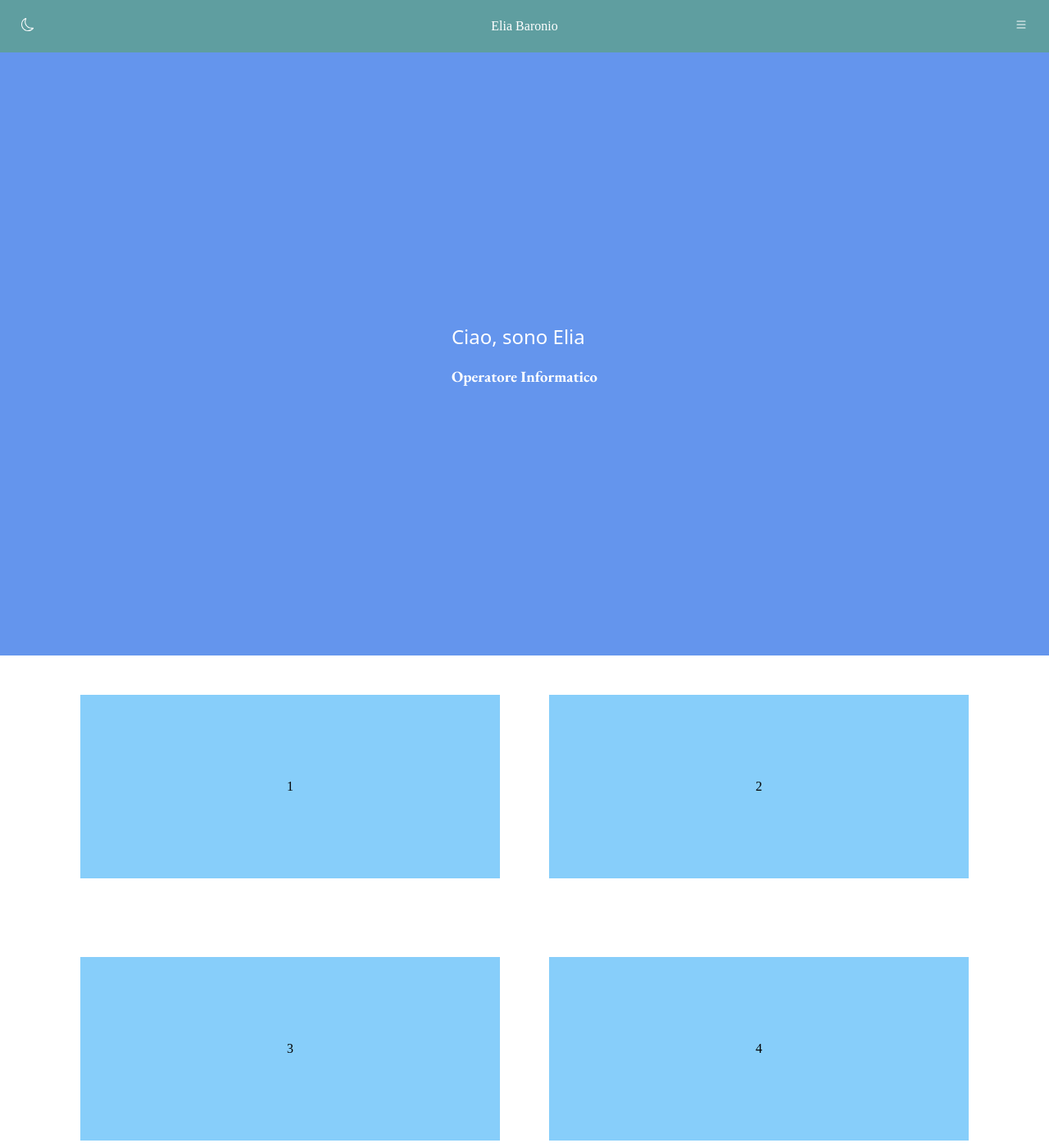
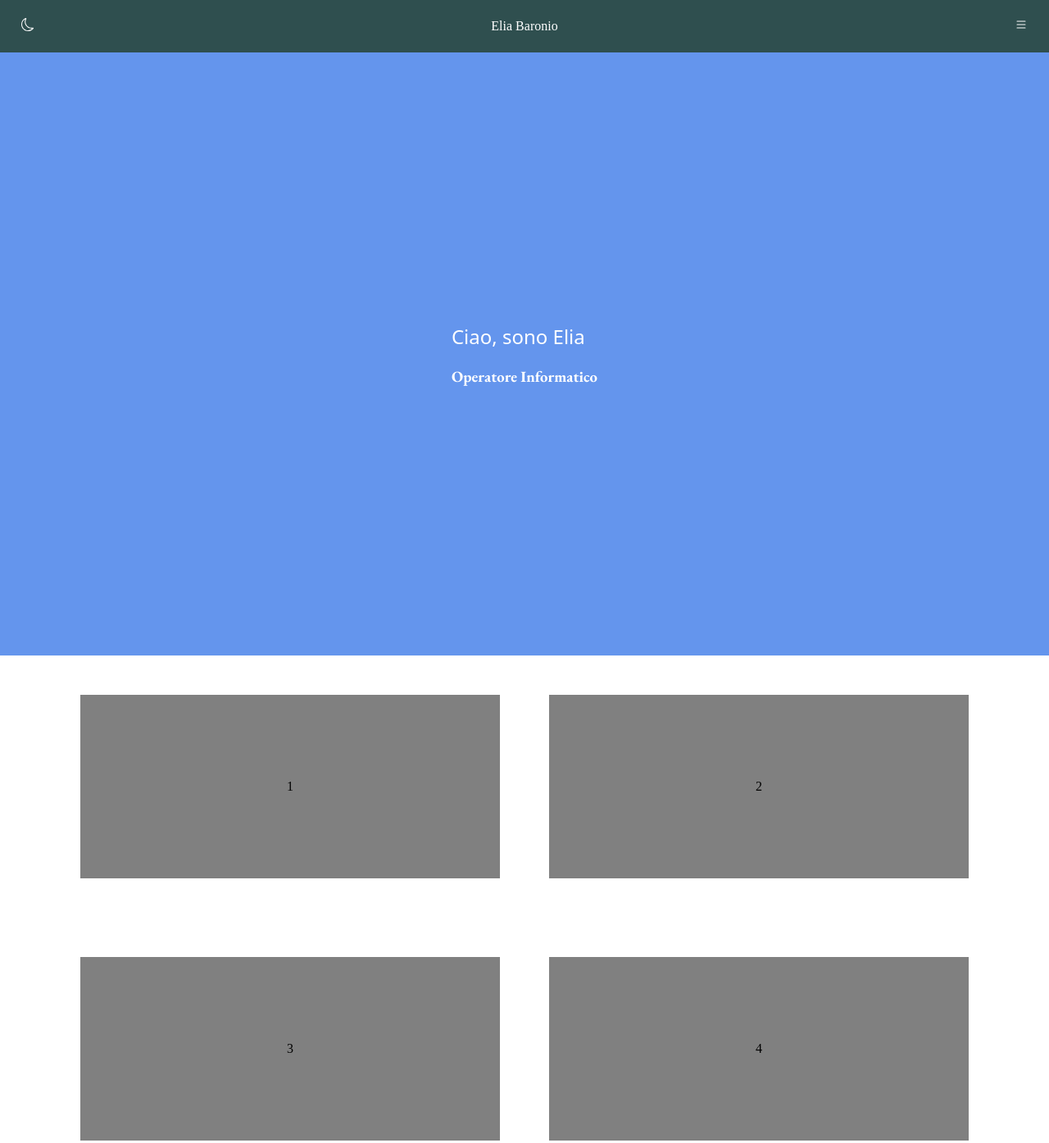
Before and after one commit to Coding-ImmeLav/sito-personale-sukalbach, a plain HTML site: page index.html in a window 1280 px wide. Shown: the top 1395 px of the page at 82% size. Drawn offline with nearby package versions, Linux system fonts and the light colour scheme; a web font is replaced by a local one.

Commit message:
Update style.css

```diff
--- a/style.css
+++ b/style.css
@@ -3,7 +3,7 @@ body {
 }
 
 header {
-    background-color: cadetblue;
+    background-color: darkslategray;
     display: flex;
     justify-content: space-between;
     align-items: center;
@@ -92,7 +92,7 @@ footer > div {
 
 .contenitore {
     width: 40%;
-    background-color: lightskyblue;
+    background-color: grey;
     height: 35%;
     margin: 30px;
     display: flex;
@@ -101,7 +101,7 @@ footer > div {
 }
 
 .contenitore:hover {
-    background-color: rgb(220, 15, 15);
+    background-color: blue;
     transition: 0.3s;
 }
 
```
